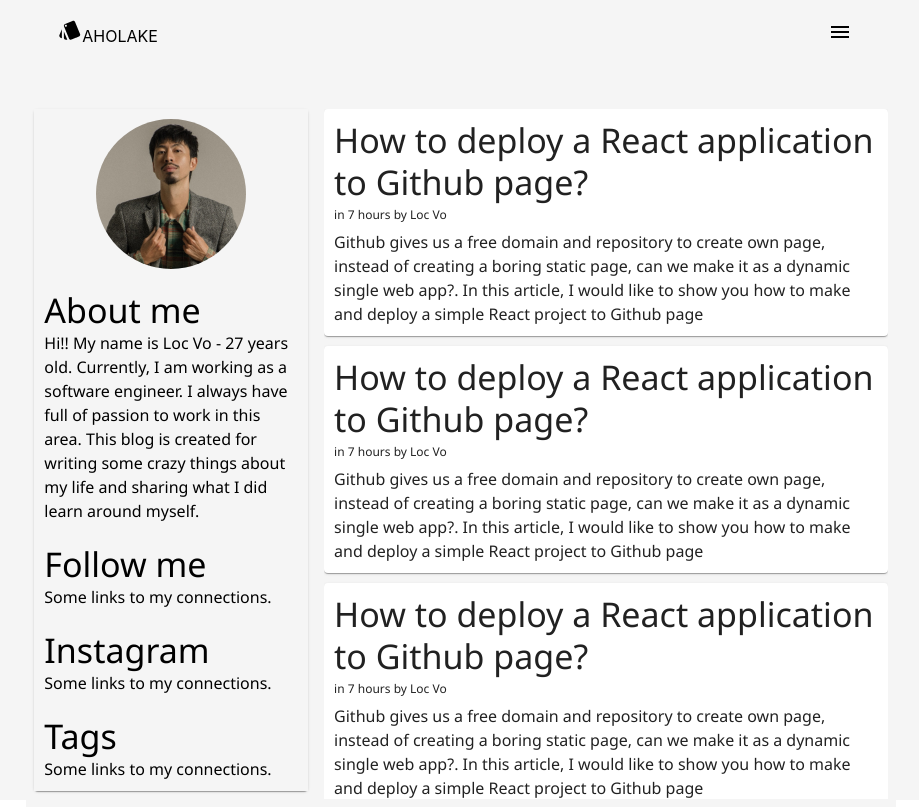
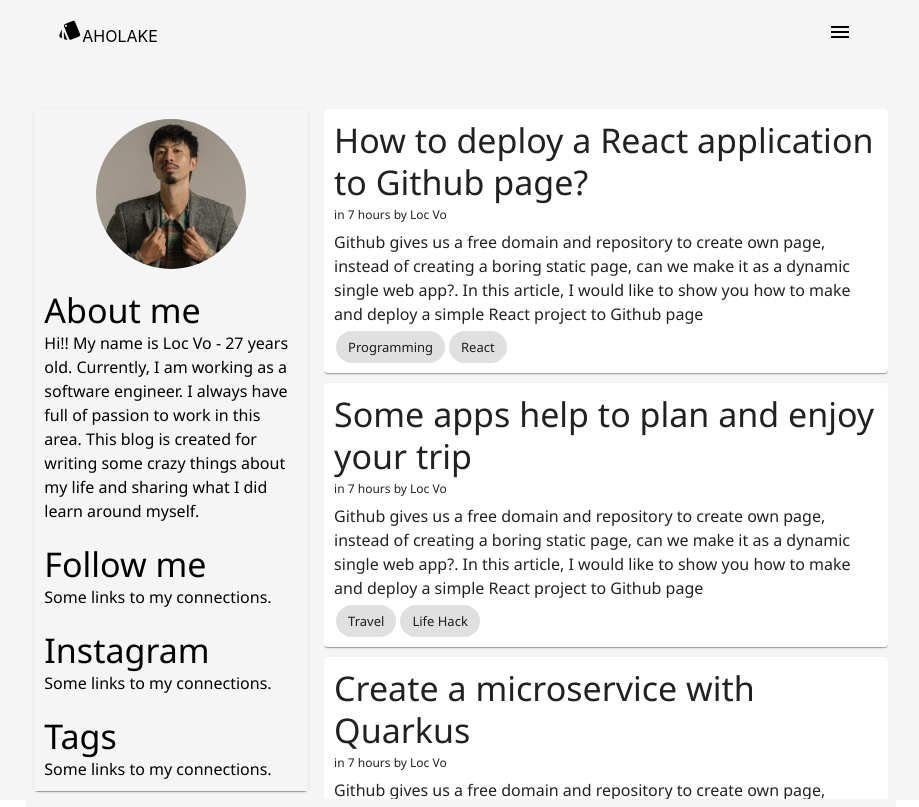
Before and after one commit to aholake/aholake.github.io, a React (Create React App) app: page / in a window 1280 px wide. Shown: the whole page, without its empty margins (179-1098 px from the left). Built offline with nearby package versions, Linux system fonts and the light colour scheme.

Commit message:
Some new implementation

```diff
--- a/src/App.tsx
+++ b/src/App.tsx
@@ -5,7 +5,7 @@ import {
 import AppHeader from './components/AppHeader';
 import AppColor from './common/AppColors';
 import AppContent from './components/AppContent';
-import PostWrapper from './components/PostWrapper';
+import PostWrapper from './components/Post/PostWrapper';
 
 const theme = createMuiTheme({
   typography: {
@@ -33,7 +33,7 @@ function App() {
   return (
     <ThemeProvider theme={theme}>
       <Grid container justify="center" className={classes.root}>
-        <Grid item xs={8} container direction="column">
+        <Grid item xs={12} md={8} container direction="column">
           <AppHeader />
           <AppContent>
             <PostWrapper />
--- a/src/components/AppContent.tsx
+++ b/src/components/AppContent.tsx
@@ -1,5 +1,5 @@
 import React, { ReactNode } from 'react';
-import { Grid } from '@material-ui/core';
+import { Grid, Hidden } from '@material-ui/core';
 import AboutMe from './AboutMe/AboutMe';
 
 interface PropsType {
@@ -7,10 +7,12 @@ interface PropsType {
 }
 const AppContent = ({ children }: PropsType) => (
   <Grid container spacing={2}>
-    <Grid item xs={4}>
-      <AboutMe />
-    </Grid>
-    <Grid item xs={8}>
+    <Hidden mdDown>
+      <Grid item md={4} xs={12}>
+        <AboutMe />
+      </Grid>
+    </Hidden>
+    <Grid item md={8} xs={12}>
       {children}
     </Grid>
   </Grid>
--- a/src/components/Post/Post.tsx
+++ b/src/components/Post/Post.tsx
@@ -1,6 +1,6 @@
 import React from 'react';
 import {
-  Box, makeStyles, Paper, Typography,
+  Box, Chip, makeStyles, Paper, Typography,
 } from '@material-ui/core';
 import moment from 'moment';
 // @ts-ignore
@@ -20,6 +20,13 @@ const useStyles = makeStyles({
   content: {
     marginTop: 5,
   },
+  footer: {
+    marginTop: 5,
+  },
+  chip: {
+    cursor: 'pointer',
+    margin: '0 2px',
+  },
 });
 
 interface PropsType {
@@ -29,10 +36,11 @@ interface PropsType {
   createdAt: Date;
   createdBy: string;
   displayMode: DisplayMode;
+  tags: string[]
 }
 const Post = (props: PropsType) => {
   const {
-    title, description, createdAt, createdBy, content, displayMode,
+    title, description, createdAt, createdBy, content, displayMode, tags,
   } = props;
   const classes = useStyles();
   return (
@@ -46,6 +54,17 @@ const Post = (props: PropsType) => {
         )}
         {displayMode === DisplayMode.DETAIL && ReactHtmlParser(content)}
       </Box>
+
+      <Box className={classes.footer}>
+        {tags.map((tag) => (
+          <Chip
+            label={tag}
+            classes={{
+              root: classes.chip,
+            }}
+          />
+        ))}
+      </Box>
     </Paper>
   );
 };
--- a/src/components/PostWrapper.tsx
+++ b/src/components/Post/PostWrapper.tsx
@@ -1,8 +1,8 @@
 import React from 'react';
 import { Box } from '@material-ui/core';
-import postData from '../data/post.json';
-import Post from './Post/Post';
-import DisplayMode from './Post/DisplayMode';
+import postData from '../../data/post.json';
+import Post from './Post';
+import DisplayMode from './DisplayMode';
 
 const PostWrapper = () => (
   <Box style={{
@@ -18,6 +18,7 @@ const PostWrapper = () => (
         createdBy={post.createdBy}
         description={post.description}
         displayMode={DisplayMode.SUMMARY}
+        tags={post.tags}
       />
     ))}
   </Box>
--- a/src/data/post.json
+++ b/src/data/post.json
@@ -2,43 +2,33 @@
   {
     "title": "How to deploy a React application to Github page?",
     "description": "Github gives us a free domain and repository to create own page, instead of creating a boring static page, can we make it as a dynamic single web app?. In this article, I would like to show you how to make and deploy a simple React project to Github page",
-    "content": "<p><em>In this article, I would like to show you how to deploy a React application to your Github page.</em></p>\n\n<p><em>1. Create a repository for your page.</em></p>\n\n<p>Head over to GitHub and create a new public repository named username.github.io, where username is your username (or organization name) on GitHub.<br />\n<img alt=\"\" src=\"https://i.imgur.com/EkehH3e.png\" style=\"height:474px; width:659px\" /></p>\n",
+    "content": "<p><em>In this article, I would like to show you how to deploy a React application to your Github page.</em></p>\n\n<p><em>1. Create a repository for your page.</em><br />\nHead over to GitHub and create a new public repository named <strong>username.github.io</strong>, where username is your username (or organization name) on GitHub.<br />\n<img alt=\"\" src=\"https://i.imgur.com/EkehH3e.png\" style=\"height:474px; width:659px\" /></p>\n\n<p><em>2. Initialize your React application</em></p>\n\n<p><em>3. Add neccessary dependency and setup deployment scripts</em></p>\n\n<p><em>4. Build and deploy your application</em></p>\n",
     "createdAt": "2021-01-31",
-    "createdBy": "Loc Vo"
+    "createdBy": "Loc Vo",
+    "tags": ["Programming", "React"]
   },
   {
-    "title": "How to deploy a React application to Github page?",
+    "title": "Some apps help to plan and enjoy your trip",
     "description": "Github gives us a free domain and repository to create own page, instead of creating a boring static page, can we make it as a dynamic single web app?. In this article, I would like to show you how to make and deploy a simple React project to Github page",
     "content": "<p><em>In this article, I would like to show you how to deploy a React application to your Github page.</em></p>\n\n<p><em>1. Create a repository for your page.</em></p>\n\n<p>Head over to GitHub and create a new public repository named username.github.io, where username is your username (or organization name) on GitHub.<br />\n<img alt=\"\" src=\"https://i.imgur.com/EkehH3e.png\" style=\"height:474px; width:659px\" /></p>\n",
     "createdAt": "2021-01-31",
-    "createdBy": "Loc Vo"
+    "createdBy": "Loc Vo",
+    "tags": ["Travel", "Life Hack"]
   },
   {
-    "title": "How to deploy a React application to Github page?",
+    "title": "Create a microservice with Quarkus",
     "description": "Github gives us a free domain and repository to create own page, instead of creating a boring static page, can we make it as a dynamic single web app?. In this article, I would like to show you how to make and deploy a simple React project to Github page",
     "content": "<p><em>In this article, I would like to show you how to deploy a React application to your Github page.</em></p>\n\n<p><em>1. Create a repository for your page.</em></p>\n\n<p>Head over to GitHub and create a new public repository named username.github.io, where username is your username (or organization name) on GitHub.<br />\n<img alt=\"\" src=\"https://i.imgur.com/EkehH3e.png\" style=\"height:474px; width:659px\" /></p>\n",
     "createdAt": "2021-01-31",
-    "createdBy": "Loc Vo"
+    "createdBy": "Loc Vo",
+    "tags": ["Programming", "Architecture"]
   },
   {
-    "title": "How to deploy a React application to Github page?",
+    "title": "Javalin - What is it?",
     "description": "Github gives us a free domain and repository to create own page, instead of creating a boring static page, can we make it as a dynamic single web app?. In this article, I would like to show you how to make and deploy a simple React project to Github page",
     "content": "<p><em>In this article, I would like to show you how to deploy a React application to your Github page.</em></p>\n\n<p><em>1. Create a repository for your page.</em></p>\n\n<p>Head over to GitHub and create a new public repository named username.github.io, where username is your username (or organization name) on GitHub.<br />\n<img alt=\"\" src=\"https://i.imgur.com/EkehH3e.png\" style=\"height:474px; width:659px\" /></p>\n",
     "createdAt": "2021-01-31",
-    "createdBy": "Loc Vo"
-  },
-  {
-    "title": "How to deploy a React application to Github page?",
-    "description": "Github gives us a free domain and repository to create own page, instead of creating a boring static page, can we make it as a dynamic single web app?. In this article, I would like to show you how to make and deploy a simple React project to Github page",
-    "content": "<p><em>In this article, I would like to show you how to deploy a React application to your Github page.</em></p>\n\n<p><em>1. Create a repository for your page.</em></p>\n\n<p>Head over to GitHub and create a new public repository named username.github.io, where username is your username (or organization name) on GitHub.<br />\n<img alt=\"\" src=\"https://i.imgur.com/EkehH3e.png\" style=\"height:474px; width:659px\" /></p>\n",
-    "createdAt": "2021-01-31",
-    "createdBy": "Loc Vo"
-  },
-  {
-    "title": "How to deploy a React application to Github page?",
-    "description": "Github gives us a free domain and repository to create own page, instead of creating a boring static page, can we make it as a dynamic single web app?. In this article, I would like to show you how to make and deploy a simple React project to Github page",
-    "content": "<p><em>In this article, I would like to show you how to deploy a React application to your Github page.</em></p>\n\n<p><em>1. Create a repository for your page.</em></p>\n\n<p>Head over to GitHub and create a new public repository named username.github.io, where username is your username (or organization name) on GitHub.<br />\n<img alt=\"\" src=\"https://i.imgur.com/EkehH3e.png\" style=\"height:474px; width:659px\" /></p>\n",
-    "createdAt": "2021-01-31",
-    "createdBy": "Loc Vo"
+    "createdBy": "Loc Vo",
+    "tags": ["Programming", "Java"]
   }
 ]
```
